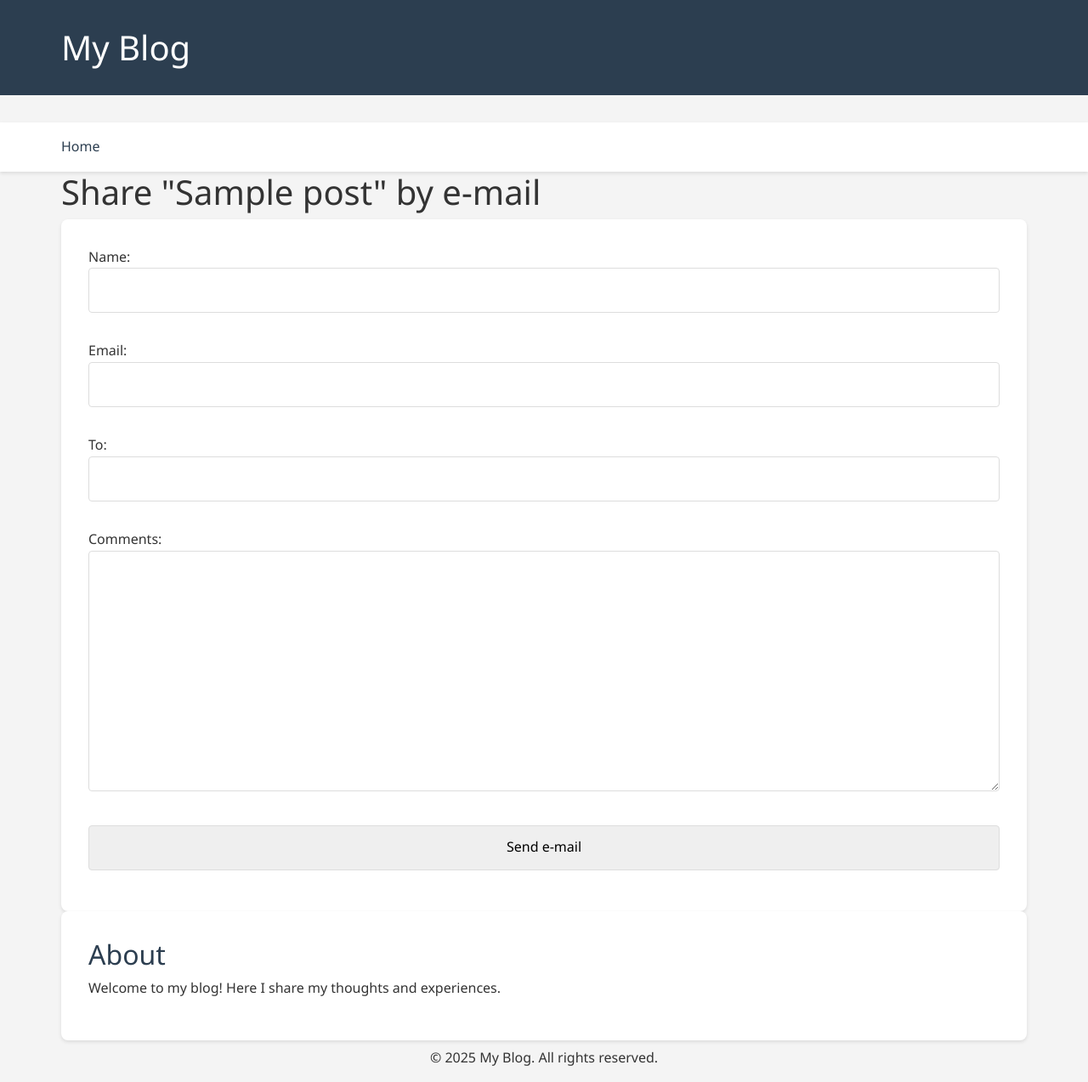
After one commit to kamalfarahani/example-site, a Django app: page /blog/1/share/ in a window 1280 px wide. The commit adds this page. Shown: the whole page at 85% size. Run offline with Django 5.2, Linux system fonts and the light colour scheme; tables that the repository leaves empty hold one stand-in row (values such as "Sample post").

Commit message:
Until share with email

```diff
--- /dev/null
+++ b/blog/forms.py
@@ -0,0 +1,11 @@
+from django import forms
+
+
+class EmailPostForm(forms.Form):
+    name = forms.CharField(max_length=25)
+    email = forms.EmailField()
+    to = forms.EmailField()
+    comments = forms.CharField(
+        required=False,
+        widget=forms.Textarea,
+    )
--- a/blog/models.py
+++ b/blog/models.py
@@ -1,6 +1,7 @@
 from django.db import models
 from django.utils import timezone
 from django.conf import settings
+from django.urls import reverse
 
 
 class PublishedManager(models.Manager):
@@ -23,7 +24,7 @@ class Post(models.Model):
         PUBLISHED = "PB", "Published"
 
     title = models.CharField(max_length=250)
-    slug = models.SlugField(max_length=250)
+    slug = models.SlugField(max_length=250, unique_for_date="publish")
     body = models.TextField()
     publish = models.DateTimeField(default=timezone.now)
     created = models.DateTimeField(auto_now_add=True)
@@ -44,5 +45,16 @@ class Post(models.Model):
             models.Index(fields=["-publish"]),
         ]
 
+    def get_absolute_url(self):
+        return reverse(
+            "blog:post_detail",
+            args=[
+                self.publish.year,
+                self.publish.month,
+                self.publish.day,
+                self.slug,
+            ],
+        )
+
     def __str__(self) -> str:
         return str(self.title)
--- a/blog/static/css/blog.css
+++ b/blog/static/css/blog.css
@@ -197,6 +197,31 @@ button:hover {
     transform-origin: bottom left;
 }
 
+/* Share Button */
+.share-button {
+    display: inline-flex;
+    align-items: center;
+    gap: 8px;
+    padding: 10px 20px;
+    background-color: var(--secondary-color);
+    color: white;
+    text-decoration: none;
+    border-radius: var(--border-radius);
+    font-weight: 500;
+    transition: background-color 0.3s ease, transform 0.2s ease;
+}
+
+.share-button:hover {
+    background-color: #2980b9;
+    text-decoration: none;
+    color: white;
+    transform: translateY(-2px);
+}
+
+.share-button i {
+    font-size: 16px;
+}
+
 /* Responsive Design */
 @media (max-width: 768px) {
     .post-list {
--- a/blog/templates/blog/base.html
+++ b/blog/templates/blog/base.html
@@ -5,6 +5,12 @@
     <meta charset="UTF-8" />
     <meta name="viewport" content="width=device-width, initial-scale=1.0" />
     <title>{% block title %}{% endblock %} - My Blog</title>
+    <!-- Bootstrap CSS -->
+    <link
+      href="https://cdn.jsdelivr.net/npm/bootstrap@5.3.0/dist/css/bootstrap.min.css"
+      rel="stylesheet"
+    />
+    <link rel="stylesheet" href="https://cdnjs.cloudflare.com/ajax/libs/font-awesome/6.0.0/css/all.min.css">
     <link rel="stylesheet" href="{% static 'css/blog.css' %}" />
   </head>
   <body>
@@ -42,4 +48,6 @@
       </div>
     </footer>
   </body>
+
+  <script src="https://cdn.jsdelivr.net/npm/bootstrap@5.3.0/dist/js/bootstrap.bundle.min.js"></script>
 </html>
--- a/blog/templates/blog/post/detail.html
+++ b/blog/templates/blog/post/detail.html
@@ -10,4 +10,9 @@
 
 {{ post.body | linebreaks }}
 
+<a href="{% url 'blog:post_share' post.id %}" class="share-button">
+    <i class="fas fa-share-alt"></i>
+    Share this post
+</a>
+
 {% endblock %}
--- a/blog/templates/blog/post/list.html
+++ b/blog/templates/blog/post/list.html
@@ -4,10 +4,11 @@
 <h1>Posts</h1>
     {% for post in posts %}
     <h2>
-        <a class="title" href="{% url 'blog:post_detail' id=post.id %}">{{ post.title }}</a>
+        <a class="title" href="{{ post.get_absolute_url }}">{{ post.title }}</a>
     </h2>
     <p class="date">
         Published {{ post.publish }} by {{ post.author }}
     </p>
     {% endfor %}
+    {% include 'pagination.html' with page=page_obj %}
 {% endblock %}
--- /dev/null
+++ b/blog/templates/blog/post/share.html
@@ -0,0 +1,17 @@
+{% extends "blog/base.html" %}
+{% block title %}Share a post{% endblock %}
+{% block content %}
+  {% if sent %}
+    <h1>E-mail successfully sent</h1>
+    <p>
+      "{{ post.title }}" was successfully sent to {{ form.cleaned_data.to }}.
+    </p>
+  {% else %}
+    <h1>Share "{{ post.title }}" by e-mail</h1>
+<form method="post">
+      {{ form.as_p }}
+      {% csrf_token %}
+      <input type="submit" value="Send e-mail">
+</form>
+  {% endif %}
+{% endblock %}
--- a/blog/urls.py
+++ b/blog/urls.py
@@ -5,6 +5,15 @@ import blog.views
 app_name = "blog"
 
 urlpatterns = [
-    path("", blog.views.post_list, name="post_list"),
-    path("<int:id>/", blog.views.post_detail, name="post_detail"),
+    path("", blog.views.PostListView.as_view(), name="post_list"),
+    path(
+        "<int:year>/<int:month>/<int:day>/<slug:post>/",
+        blog.views.post_detail,
+        name="post_detail",
+    ),
+    path(
+        "<int:post_id>/share/",
+        blog.views.post_share,
+        name="post_share",
+    ),
 ]
--- a/blog/views.py
+++ b/blog/views.py
@@ -1,20 +1,65 @@
 from django.shortcuts import render, get_object_or_404
 from django.http import HttpRequest, HttpResponse
+from django.core.paginator import Paginator
+from django.views.generic import ListView
+from django.core.mail import send_mail
+
 
 from blog.models import Post
+from blog.forms import EmailPostForm
 
 
-def post_list(request: HttpRequest) -> HttpResponse:
-    posts = Post.published.all()
+def post_share(request: HttpRequest, post_id: int) -> HttpResponse:
+    post = get_object_or_404(Post, id=post_id)
+    sent = False
+    if request.method == "POST":
+        form = EmailPostForm(request.POST)
+        if form.is_valid():
+            cd = form.cleaned_data
+            post_url = request.build_absolute_uri(post.get_absolute_url())
+            subject = f"{cd['name']} recommends you read {post.title}"
+            message = f"Read {post.title} at {post_url}\n\n{cd['name']}'s comments: {cd['comments']}"
+            send_mail(
+                subject=subject,
+                message=message,
+                from_email=None,
+                recipient_list=[cd["to"]],
+            )
+            sent = True
+    else:
+        form = EmailPostForm()
     return render(
         request,
-        "blog/post/list.html",
-        {"posts": posts},
+        "blog/post/share.html",
+        {
+            "post": post,
+            "form": form,
+            "sent": sent,
+        },
     )
 
 
-def post_detail(request: HttpRequest, id: int) -> HttpResponse:
-    post = get_object_or_404(Post, id=id)
+class PostListView(ListView):
+    queryset = Post.published.all()
+    template_name = "blog/post/list.html"
+    context_object_name = "posts"
+    paginate_by = 3
+
+
+def post_detail(
+    request: HttpRequest,
+    year: int,
+    month: int,
+    day: int,
+    post: str,
+) -> HttpResponse:
+    post = get_object_or_404(
+        Post,
+        slug=post,
+        publish__year=year,
+        publish__month=month,
+        publish__day=day,
+    )
     return render(
         request,
         "blog/post/detail.html",
--- a/pyproject.toml
+++ b/pyproject.toml
@@ -7,4 +7,5 @@ requires-python = ">=3.12"
 dependencies = [
     "django>=5.1.5",
     "ipython>=8.32.0",
+    "python-dotenv>=1.0.1",
 ]
```
Also changed, not shown: blog/templates/pagination.html (added, +37 -0 lines), mysite/settings.py (+19 -0 lines), blog/migrations/0002_alter_post_slug.py (added), 1 other file.
